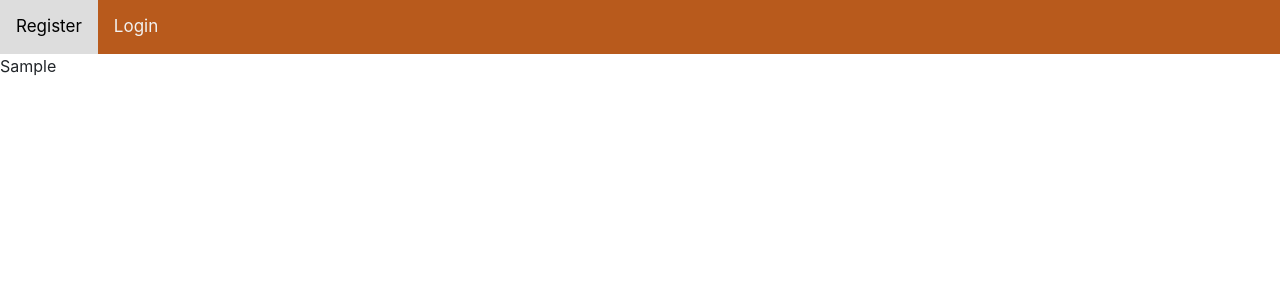
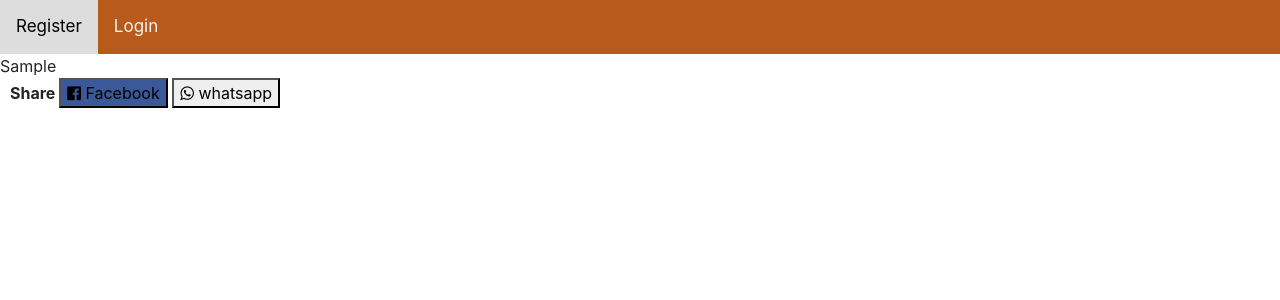
Before and after one commit to The-Devlopingmachine/Contribute_for_cause, a Django app: page /class/detail/1/ in a window 1280 px wide. Shown: the top 300 px of the page. Run offline with Django 3.2, Linux system fonts and the light colour scheme; tables that the repository leaves empty hold one stand-in row (values such as "Sample post"); some libraries are stand-ins or nearby versions.

Commit message:
Adding Share Buttons

```diff
--- a/class/static/class/css/styles.css
+++ b/class/static/class/css/styles.css
@@ -168,3 +168,8 @@
     box-shadow: 0 30px 50px 0 rgb(1 1 1 / 15%);
 
 }
+#post-deatil-social-media {
+  margin-left: 10px;
+  display: inline;
+  place-items: center;
+}
--- a/class/templates/class/base.html
+++ b/class/templates/class/base.html
@@ -64,6 +64,19 @@
                 x.className = "topnav";
             }
         }
+
+    function facebook_share() {
+
+        let facebook_share_url = "http://www.facebook.com/sharer.php?u=" + window.location.href;
+        window.location.assign(facebook_share_url)
+        window.location = facebook_share_url
+    }
+
+    function whatsapp_share() {
+        let whatsapp_share_url = "whatsapp://send?text=" + "Hey checkout this amazing article on profdcsharma.com      ->" + window.location.href;
+        window.open(whatsapp_share_url)
+    }
+
     </script>
 
 </html>
--- a/class/templates/class/entry_detail.html
+++ b/class/templates/class/entry_detail.html
@@ -5,4 +5,13 @@
 <div class="post_detail">
    {{entry.deatils|safe}}
 </div>
+
+<div id="post-deatil-social-media">
+
+            <strong><span> Share </span> </strong>
+            <button onclick=facebook_share() style="background-color: #3b5998"><i
+                    class="fa fa-facebook-official w3-hover-opacity"></i> Facebook</button>
+            <button onclick=whatsapp_share()><i class="fa fa-whatsapp" aria-hidden="true"></i> whatsapp</button>
+
+</div>
 {%endblock%}
```
